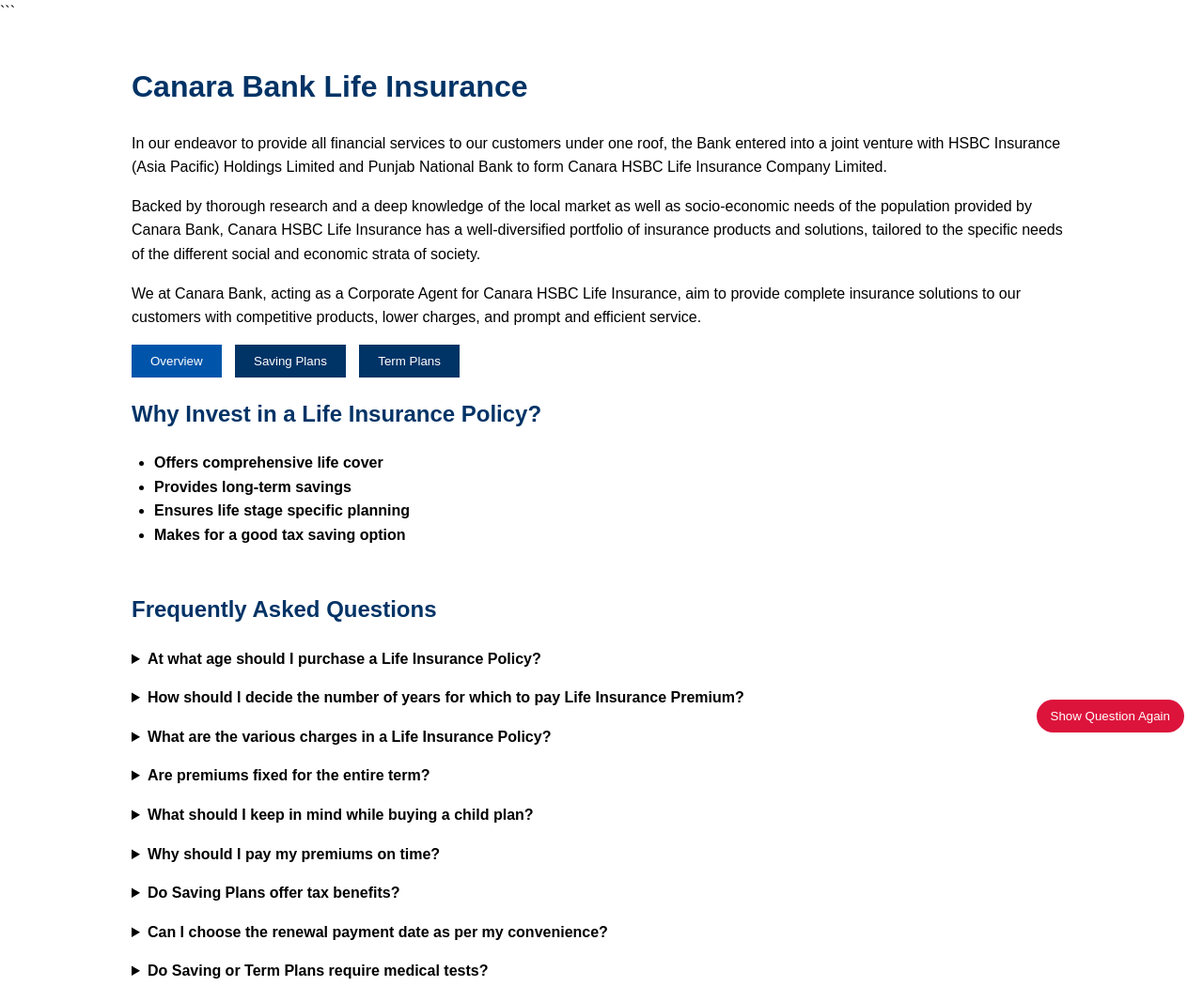
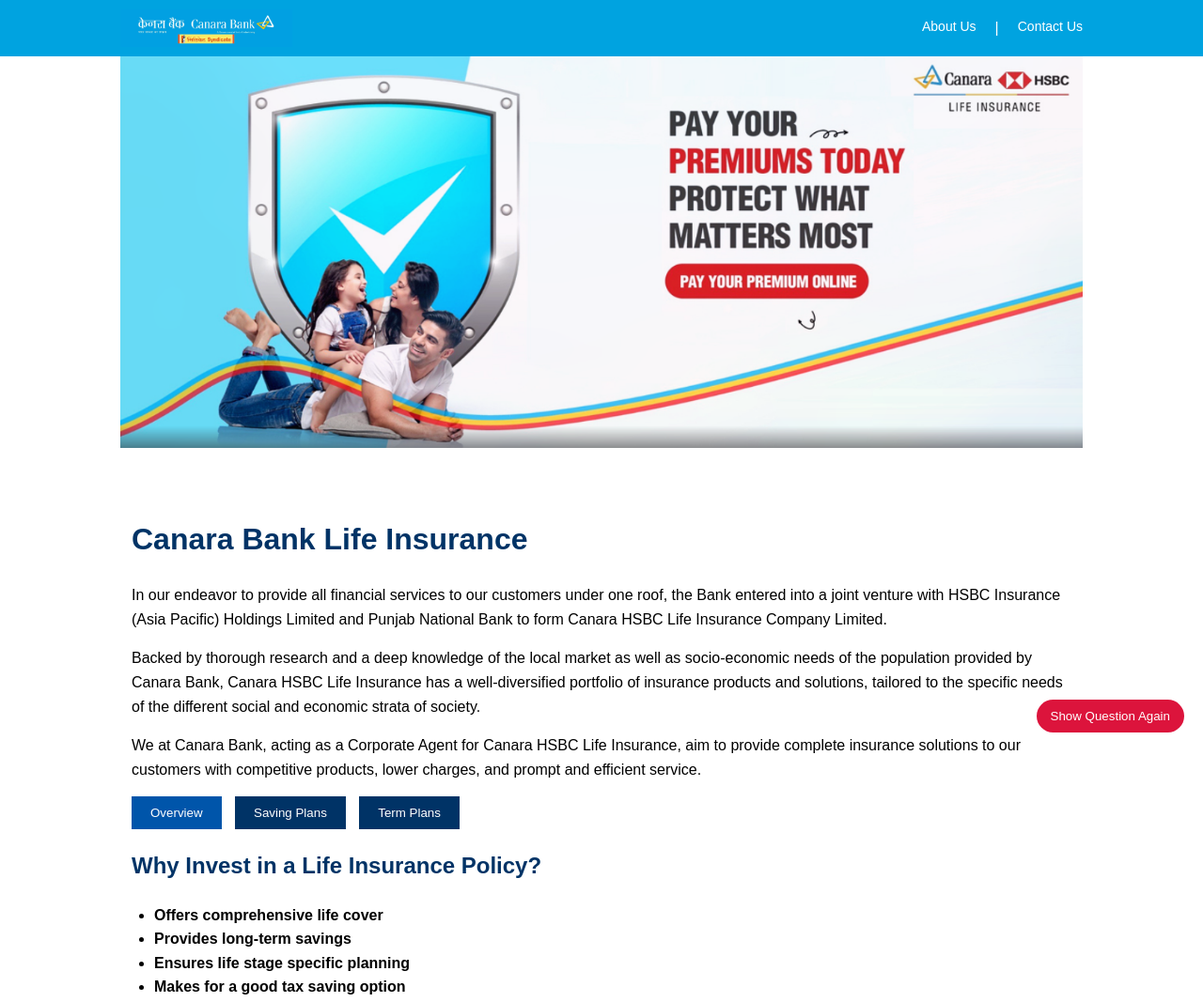
Before and after one commit to regular-life/CIPD-11, a plain HTML site: page C.html in a window 1280 px wide. Shown: the top 1067 px of the page at 94% size. Drawn offline with Linux system fonts and the light colour scheme.

Commit message:
c added banner

````diff
--- a/C.html
+++ b/C.html
@@ -1,4 +1,3 @@
-```
 <!DOCTYPE html>
 <html lang="en">
 <head>
@@ -70,9 +69,62 @@
     .buy-btn:hover {
             background-color: #e64a19;
         }
+    /* Added styles for header and navigation */
+    .header {
+      background-color: #00a3e0;
+      padding: 10px 0;
+      color: white;
+    }
+    .logo-container {
+      display: flex;
+      justify-content: space-between;
+      align-items: center;
+      width: 80%;
+      margin: 0 auto;
+    }
+    .logo {
+      height: 40px;
+    }
+    .nav-links {
+      display: flex;
+      gap: 20px;
+    }
+    .nav-links a {
+      color: white;
+      text-decoration: none;
+      font-size: 14px;
+    }
+    .hero {
+      width: 100%;
+      margin-bottom: 30px;
+      text-align: center;
+      display: flex;
+      justify-content: center;
+    }
+    .hero img {
+      width: 80%;
+      max-height: 500px;
+      object-fit: contain;
+    }
   </style>
 </head>
 <body>
+    <!-- Added header and navigation bar -->
+    <header class="header">
+        <div class="logo-container">
+            <img src="assets/canarabank.png" alt="Canara HSBC Bank Logo" class="logo">
+            <div class="nav-links">
+                <a href="#">About Us</a> |
+                <a href="#">Contact Us</a>
+            </div>
+        </div>
+    </header>
+
+    <!-- Added hero/banner section -->
+    <div class="hero">
+        <img src="assets/banner.png" alt="Life insurance banner showing a family protected by a shield, with text 'PAY YOUR PREMIUMS TODAY PROTECT WHAT MATTERS MOST'">
+    </div>
+
     <div id="contentWrapper">
         <div class="container">
             <h1>Canara Bank Life Insurance</h1>
@@ -101,18 +153,18 @@
                 <details><summary>At what age should I purchase a Life Insurance Policy?</summary><p>You should buy Life Insurance as soon as possible, and definitely as soon as you start earning. Buy when you are young so that your family's future is secure and you get insurance at a cheaper cost. In insurance-cum-investment plans, buying early also gives a greater chance for your wealth to grow.</p></details>
                 <details><summary>How should I decide the number of years for which to pay Life Insurance Premium?</summary><p>Your payment term should depend on the financial goal for which you are saving. For your child's education, the policy should mature when your child enters college. For a large goal like retirement, your payment term should be as long as possible, to enable you to maximize your savings for your non-working years.</p></details>
                 <details><summary>What are the various charges in a Life Insurance Policy?</summary><p>The Government has defined the various charges that could be there in a Life Insurance policy, along with a maximum limit for each. Please refer to your policy documents or plan brochures for further details.</p></details>
-                <details><summary>Are premiums fixed for the entire term?</summary><p>Yes, once you buy a Term Plan, your premium remains fixed throughout the policy term, provided you pay on time and don’t change your plan features.</p></details>
-                <details><summary>What should I keep in mind while buying a child plan?</summary><p>When you save for your child's education or marriage, make sure that: The policy has a 'waiver of premium' feature so that, in case of your death, the policy continues and your child's corpus grows undisturbed. The Life Assured in the policy is the parent on whom the child is financially dependent. The policy continues until the child reaches the age when the funds are needed. You should also consider a plan that gives you a monthly payout to help you pay regular education fees. There are plans in which guaranteed staggered payouts are given during the last 4 or 5 years of the policy to take care of a child’s professional education.</p></details>
+                <details><summary>Are premiums fixed for the entire term?</summary><p>Yes, once you buy a Term Plan, your premium remains fixed throughout the policy term, provided you pay on time and don't change your plan features.</p></details>
+                <details><summary>What should I keep in mind while buying a child plan?</summary><p>When you save for your child's education or marriage, make sure that: The policy has a 'waiver of premium' feature so that, in case of your death, the policy continues and your child's corpus grows undisturbed. The Life Assured in the policy is the parent on whom the child is financially dependent. The policy continues until the child reaches the age when the funds are needed. You should also consider a plan that gives you a monthly payout to help you pay regular education fees. There are plans in which guaranteed staggered payouts are given during the last 4 or 5 years of the policy to take care of a child's professional education.</p></details>
                 <details><summary>Why should I pay my premiums on time?</summary><p>Paying your premiums on time ensures that you enjoy all your policy benefits, which include: Life cover. Opportunity to create a corpus. Moreover, certain policies reward you for paying your premiums on time in the form of additions to your fund. These are added to your fund every time you pay your premium.</p></details>
                 <details><summary>Do Saving Plans offer tax benefits?</summary><p>Yes. Saving Plans generally qualify for: Section 80C benefits on premiums paid. Section 10(10D) exemptions on maturity amounts, provided certain conditions are met. Term Plans also offer similar tax benefits.</p></details>
                 <details><summary>Can I choose the renewal payment date as per my convenience?</summary><p>Yes, Canara HSBC Life Insurance provides you the flexibility of choosing a renewal payment date. You can select any one date (5th, 10th, 15th, 20th, or 25th) for your premium payment by submitting a fresh NACH/ SI mandate. This option is not available in monthly mode cases.</p></details>
-                <details><summary>Do Saving or Term Plans require medical tests?</summary><p>Term Plans require medical tests, especially for higher coverage amounts or applicants above a certain age. Some Saving Plans offer “no medical test” options for low-value plans or younger applicants.</p></details>
+                <details><summary>Do Saving or Term Plans require medical tests?</summary><p>Term Plans require medical tests, especially for higher coverage amounts or applicants above a certain age. Some Saving Plans offer "no medical test" options for low-value plans or younger applicants.</p></details>
               </section>
               <section>
                 <h2>Disclaimers & Notices</h2>
                 <p class="small-text"><strong>The premium mentioned is for standard lives.</strong> Premium rates for tobacco users will vary.</p>
                 <p class="small-text"><strong>Medical charges</strong> will be deducted in case of non-issuance of the policy.</p>
-                <p class="small-text">Your actual premium will depend on the Company’s assessment of risks on your: <strong>Health, Lifestyle, Occupation.</strong> Annualized premium may vary for monthly mode. For more details on risk factors, terms, and conditions, please read the Sales Brochure carefully before concluding a sale.</p>
+                <p class="small-text">Your actual premium will depend on the Company's assessment of risks on your: <strong>Health, Lifestyle, Occupation.</strong> Annualized premium may vary for monthly mode. For more details on risk factors, terms, and conditions, please read the Sales Brochure carefully before concluding a sale.</p>
                 <p class="small-text"><strong>Premium Collection Policy:</strong> Collection of advance premium shall be allowed within the same financial year for the premium due in that financial year. Where the premium due in a financial year is being collected in the previous financial year, it may be collected for a maximum period of three months in advance. Such advance premium, if any, paid by the Policyholder shall not carry any interest.</p>
                 <p class="small-text"><strong>Tax benefits</strong> under the plan will be as per prevailing Income Tax laws and are subject to amendments. For tax-related queries, contact your independent tax advisor.</p>
                 <p class="small-text warning">⚠️ BEWARE OF SPURIOUS PHONE CALLS AND FRAUDULENT OFFERS: IRDAI or its officials do not involve in activities like: Selling insurance policies. Announcing bonus. Investment of premiums. Public receiving such phone calls are requested to lodge a police complaint.</p>
@@ -281,5 +333,3 @@
   ">Show Question Again</button>
 </body>
 </html>
-
-```
````
